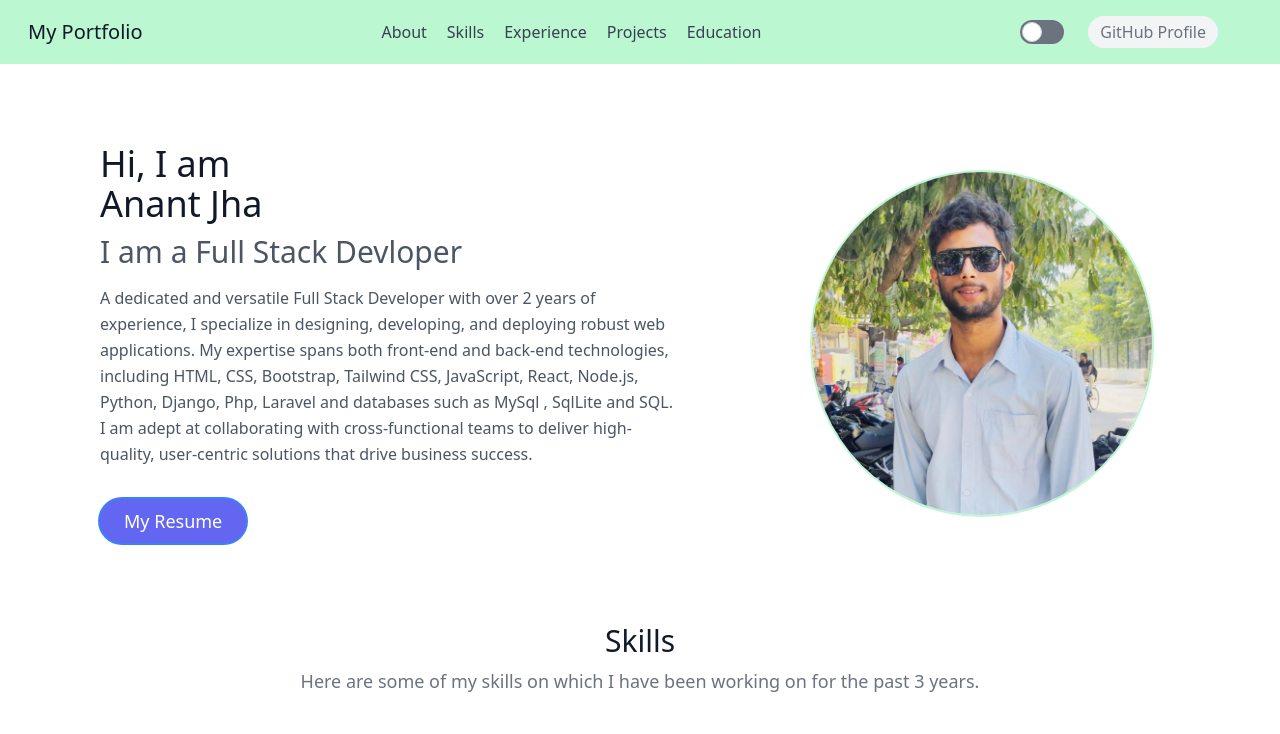
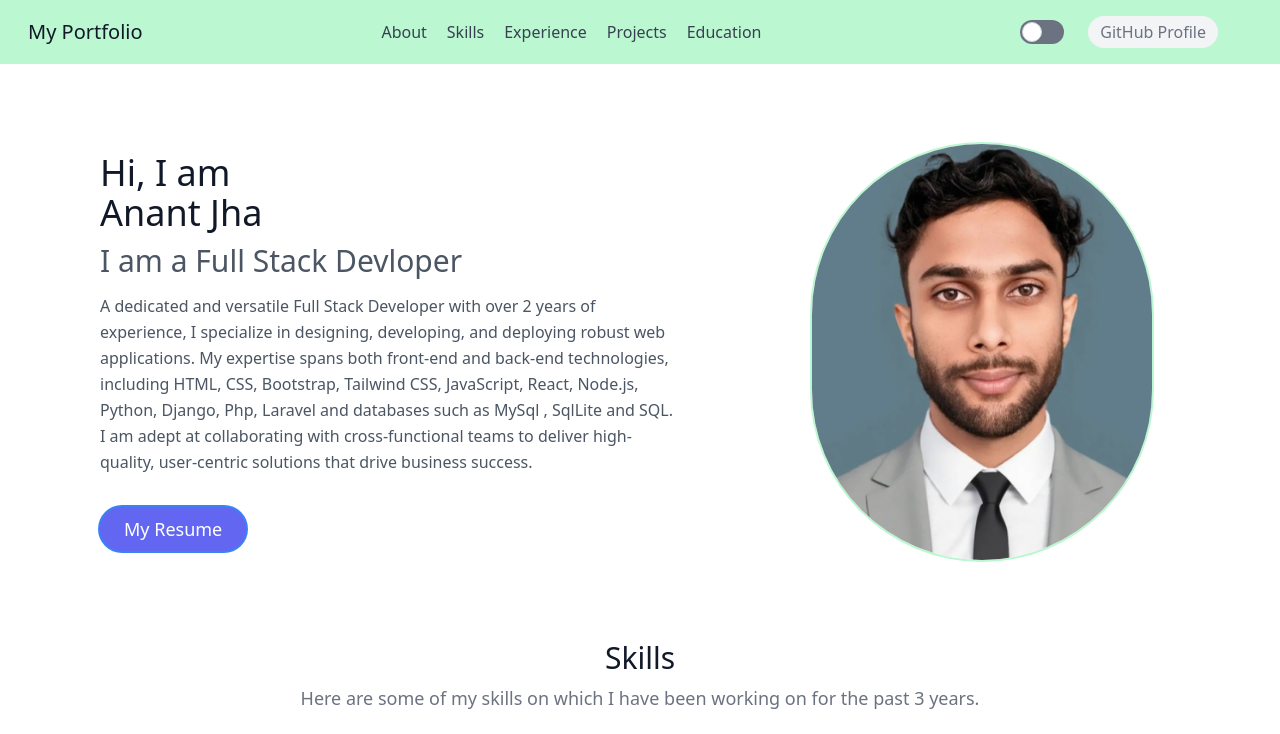
Before and after one commit to AnantJha108/portfolio, a React (Create React App) app: page / in a window 1280 px wide. Shown: the top 734 px of the page. Built offline with nearby package versions, Linux system fonts and the light colour scheme.

Commit message:
update profile img

```diff
--- a/src/components/Banner.jsx
+++ b/src/components/Banner.jsx
@@ -1,5 +1,6 @@
 import React from 'react'
 import dp from '../images/IMG_20230328_122333.jpg'
+import dp1 from '../images/dp1.jpg'
 
 const Banner = () => {
     return (
@@ -17,7 +18,7 @@ const Banner = () => {
                         </div>
                     </div>
                     <div class="lg:max-w-lg lg:w-full md:w-1/2">
-                        <img class="ring-2 ring-green-200 dark:ring-gray-300 object-cover object-center rounded-full lg:ml-16" width={340} alt="hero" src={dp} />
+                        <img class="ring-2 ring-green-200 dark:ring-gray-300 object-cover object-center rounded-full lg:ml-16" width={340} alt="hero" src={dp1} />
                     </div>
                 </div>
             </section>
```
Also changed, not shown: src/images/dp1.jpg (added).
